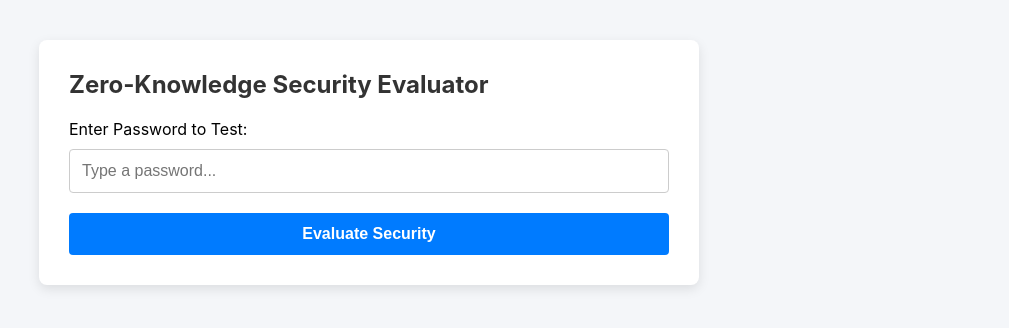
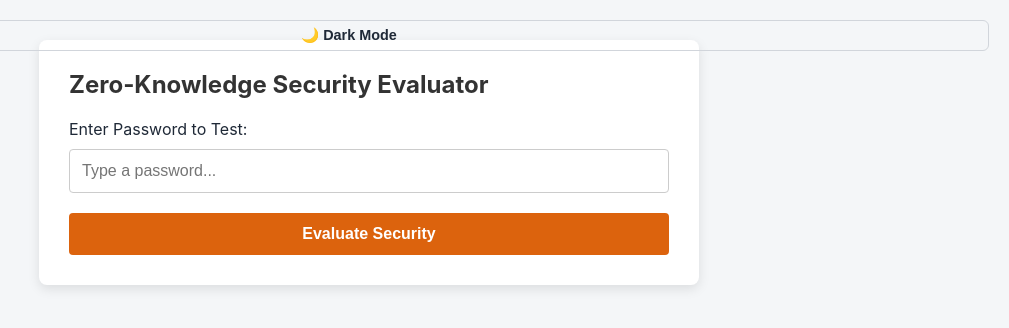
Before and after one commit to ayushsingh-s/pass-metric, a Flask app: page / in a window 1280 px wide. Shown: the top 328 px of the page, without its empty margins (271-1280 px from the left). Run offline with Flask 3, Linux system fonts and the light colour scheme.

Commit message:
feat: add dark theme toggle

```diff
--- a/templates/index.html
+++ b/templates/index.html
@@ -2,13 +2,22 @@
 <html lang="en">
 <head>
     <meta charset="UTF-8">
-    <title>Zero-Knowledge Password Validator & Research Tool</title>
+    <title>Zero-Knowledge Password Validator</title>
     <style>
-        body { font-family: -apple-system, BlinkMacSystemFont, "Segoe UI", Roboto, sans-serif; background: #f4f6f9; margin: 0; padding: 40px; display: flex; justify-content: center; }
+        /* Default Light Theme */
+        :root {--bg-color: #f4f6f8; --card-bg: #ffffff; --text-color: #1f2937; --border-color: #d1d5db; --input-bg: #ffffff;}
+        /* Dark Theme*/
+        [data-theme="dark"] {--bg-color: #0f172a;--card-bg: #1e293b;--text-color: #f8fafc;--border-color: #334155;--input-bg: #0f172a;}
+
+        /* Toggle Button Styling */
+        #theme-toggle {
+          background: transparent;border: 1px solid var(--border-color);color: var(--text-color);padding: 6px 12px;border-radius: 6px;cursor: pointer;font-size: 0.9rem;position: absolute;top: 20px;right: 20px;
+        }
+        body { font-family: -apple-system, BlinkMacSystemFont, "Segoe UI", Roboto, sans-serif; background: #f4f6f9; margin: 0; padding: 40px; display: flex; justify-content: center; background-color: var(--bg-color); color: var(--text-color); transition: background-color 0.25s ease, color 0.25s ease;}
         .container { background: #fff; padding: 30px; border-radius: 8px; box-shadow: 0 4px 12px rgba(0,0,0,0.1); width: 600px; }
         h2 { color: #333; margin-top: 0; }
         input[type="password"] { width: 100%; padding: 12px; margin: 10px 0 20px 0; border: 1px solid #ccc; border-radius: 4px; box-sizing: border-box; font-size: 16px; }
-        button { background: #007bff; color: white; padding: 12px 20px; border: none; border-radius: 4px; cursor: pointer; width: 100%; font-size: 16px; font-weight: bold; }
+        button { background: #dc630d; color: white; padding: 12px 20px; border: none; border-radius: 4px; cursor: pointer; width: 100%; font-size: 16px; font-weight: bold; }
         button:hover { background: #0056b3; }
         .results { margin-top: 25px; border-top: 1px solid #eee; padding-top: 15px; }
         .card { background: #f8f9fa; padding: 15px; border-radius: 6px; margin-bottom: 12px; border-left: 4px solid #007bff; }
@@ -17,6 +26,7 @@
     </style>
 </head>
 <body>
+    <button id="theme-toggle" aria-label="Toggle Dark Mode">🌙 Dark Mode</button>
     <div class="container">
         <h2>Zero-Knowledge Security Evaluator</h2>
         <form method="POST">
@@ -48,5 +58,32 @@
         </div>
         {% endif %}
     </div>
+    <script>
+      const toggleBtn = document.getElementById('theme-toggle');
+      const htmlElement = document.documentElement;
+
+      // Check saved preference or system default on load
+      const savedTheme = localStorage.getItem('theme');
+      const prefersDark = window.matchMedia('(prefers-color-scheme: dark)').matches;
+
+      if (savedTheme === 'dark' || (!savedTheme && prefersDark)) {
+        htmlElement.setAttribute('data-theme', 'dark');
+        toggleBtn.textContent = '☀️ Light Mode';
+      }
+
+      toggleBtn.addEventListener('click', () => {
+        const currentTheme = htmlElement.getAttribute('data-theme');
+
+        if (currentTheme === 'dark') {
+          htmlElement.removeAttribute('data-theme');
+          localStorage.setItem('theme', 'light');
+          toggleBtn.textContent = '🌙 Dark Mode';
+        } else {
+          htmlElement.setAttribute('data-theme', 'dark');
+          localStorage.setItem('theme', 'dark');
+          toggleBtn.textContent = '☀️ Light Mode';
+        }
+      });
+    </script>
 </body>
 </html>
```
